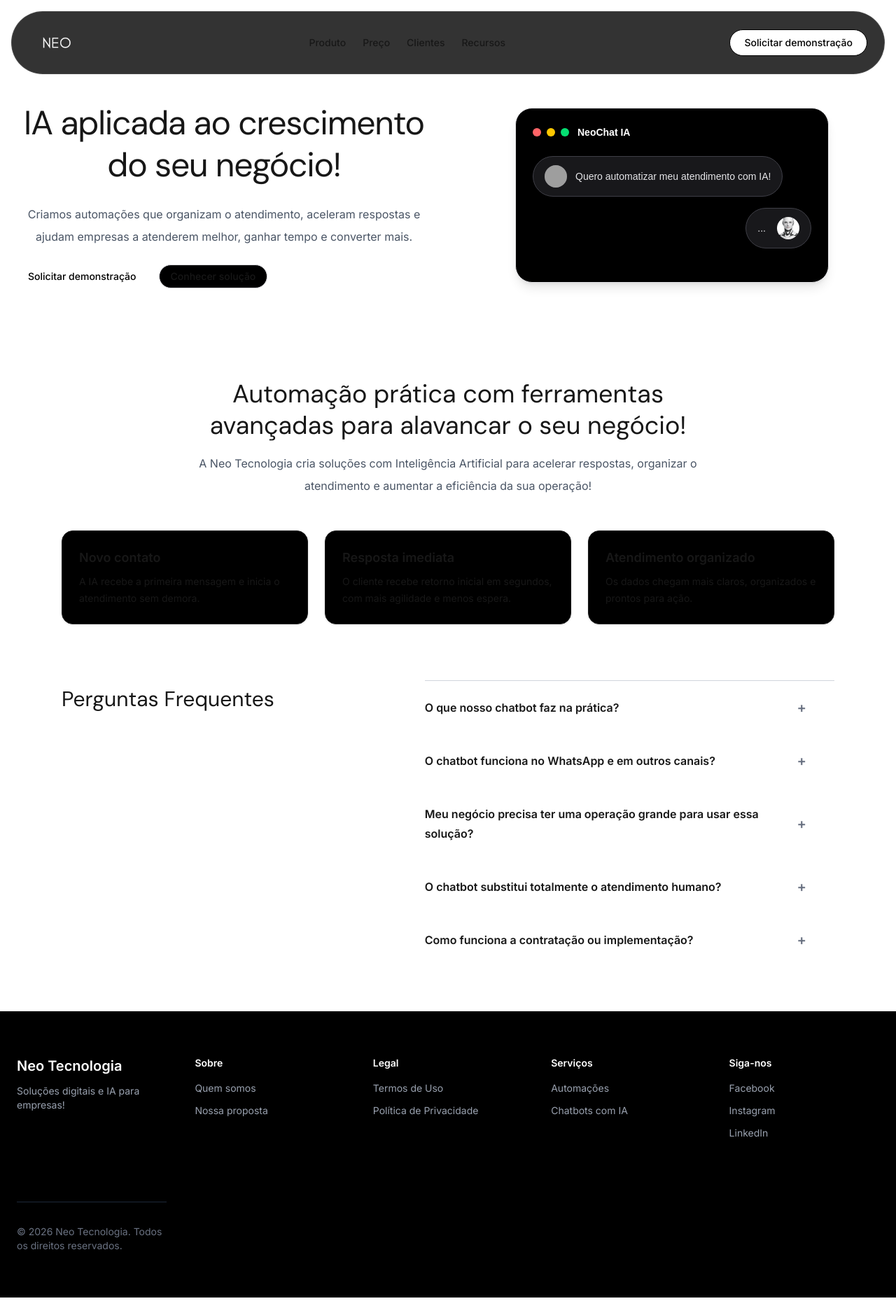
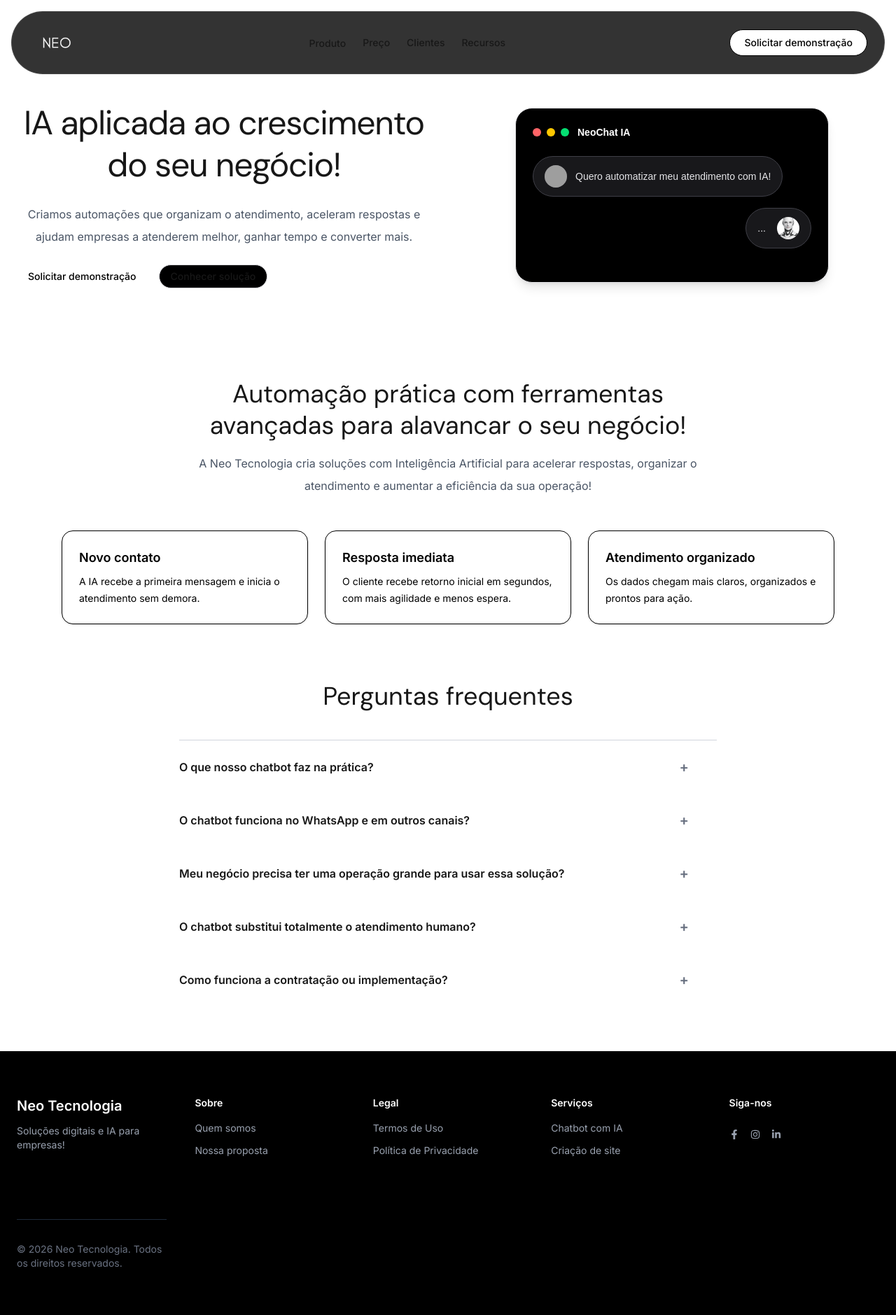
Before and after one commit to xneotecnologiax/site-neo-tecnologia, a Next.js app: page / in a window 1280 px wide. Shown: the whole page at 70% size. Before the commit the page ends 1854 px from the top, so only its background shows below. Built offline with nearby package versions, Linux system fonts and the light colour scheme; grey boxes are pictures that could not be loaded.

Commit message:
Atualização do site da empresa Neo Tecnologia

```diff
--- a/app/components/Footer.tsx
+++ b/app/components/Footer.tsx
@@ -1,3 +1,7 @@
+"use client";
+
+import { FaFacebookF, FaInstagram, FaLinkedinIn } from "react-icons/fa";
+
 function Footer() {
 
     return (
@@ -20,14 +24,16 @@ function Footer() {
                     </div>
                     <div>
                         <h4 className="font-[family-name:var(--font-inter)] mb-4 text-sm font-semibold">Serviços</h4>
-                        <p className="font-[family-name:var(--font-inter)] mt-3 text-sm text-gray-400">Automações</p>
-                        <p className="font-[family-name:var(--font-inter)] mt-3 text-sm text-gray-400">Chatbots com IA</p>
+                        <p className="font-[family-name:var(--font-inter)] mt-3 text-sm text-gray-400">Chatbot com IA</p>
+                        <p className="font-[family-name:var(--font-inter)] mt-3 text-sm text-gray-400">Criação de site</p>
                     </div>
                     <div>
                         <h4 className="font-[family-name:var(--font-inter)] mb-4 text-sm font-semibold">Siga-nos</h4>
-                        <a href="#" className="font-[family-name:var(--font-inter)] mt-3 block text-sm text-gray-400 transition-colors hover:text-white">Facebook</a>
-                        <a href="#" className="font-[family-name:var(--font-inter)] mt-3 block text-sm text-gray-400 transition-colors hover:text-white">Instagram</a>
-                        <a href="#" className="font-[family-name:var(--font-inter)] mt-3 block text-sm text-gray-400 transition-colors hover:text-white">LinkedIn</a>
+                        <div className="flex items-center gap-4">
+                            <a href="https://www.facebook.com/profile.php?id=61565306484488" className="block text-sm text-gray-400 mt-3 hover:text-white transition-colors"><FaFacebookF /></a>
+                            <a href="https://www.instagram.com/neotecnologia.oficial/" className="block text-sm text-gray-400 mt-3 hover:text-white transition-colors"><FaInstagram /></a>
+                            <a href="https://www.linkedin.com/in/neo-tecnologia-13082240a/" className="block text-sm text-gray-400 mt-3 hover:text-white transition-colors"><FaLinkedinIn /></a>
+                        </div>
                     </div>
                     <div className="mt-12 border-t border-gray-800 pt-8">
                         <p className="font-[family-name:var(--font-inter)] text-sm text-gray-500">© 2026 Neo Tecnologia. Todos os direitos reservados.</p>
--- a/app/components/Header.tsx
+++ b/app/components/Header.tsx
@@ -7,6 +7,8 @@ import { useState } from "react";
 function Header() {
 
   const [isMenuOpen, setIsMenuOpen] = useState(false);
+  const [isProdutoOpen, setIsProdutoOpen] = useState(false);
+  const [isMobileProdutoOpen, setIsMobileProdutoOpen] = useState(false);
 
   return (
     <header id="topo" className="sticky top-0 z-50 px-4 pt-4">
@@ -28,7 +30,25 @@ function Header() {
         </div>
         <div>
           <nav className={`${inter.className} hidden md:flex flex-wrap items-center justify-center gap-4 md:gap-6`}>
-            <a href="#produto" className="text-sm font-medium hover:opacity-70 transition">Produto</a>
+            <div className="relative">
+              <button type="button" onClick={() => setIsProdutoOpen(!isProdutoOpen)} className="text-sm font-medium hover:opacity-70 transition">Produto</button>
+              {isProdutoOpen && (
+                <div className="absolute top-full left-0 z-50 mt-4 w-[350px] rounded-[28px] border border-white/10 bg-zinc-950 p-4 shadow-2xl">
+                  <div className="grid grid-cols-1 items-stretch gap-4">
+                    <div className="grid h-full grid-rows-2 gap-3">
+                      <a href="#chatbotcomia" className="block h-full rounded-2xl border border-white/15 bg-[#14141a] px-4 py-3 transition hover:bg-[#1b1b22]">
+                        <p className="text-base font-medium text-white">Chatbot com IA</p>
+                        <p className="mt-1 text-sm leading-6 text-white/60">Atendimento inteligente com IA para empresas.</p>
+                      </a>
+                      <a href="#criaçãodesite" className="block h-full rounded-2xl border border-white/15 bg-[#14141a] px-4 py-3 transition hover:bg-[#1b1b22]">
+                        <p className="text-base font-medium text-white">Criação de site</p>
+                        <p className="mt-1 text-sm leading-6 text-white/60">Sites modernos para apresentar sua empresa e converter mais clientes.</p>
+                      </a>
+                    </div>
+                  </div>
+                </div>
+              )}
+            </div>
             <a href="#preço" className="text-sm font-medium hover:opacity-70 transition">Preço</a>
             <a href="#clientes" className="text-sm font-medium hover:opacity-70 transition">Clientes</a>
             <a href="#recursos" className="text-sm font-medium hover:opacity-70 transition">Recursos</a>
@@ -38,8 +58,23 @@ function Header() {
       </div>
 
       {isMenuOpen && (
-        <div className={`${inter.className} md:hidden flex flex-col gap-4 border-t border-white/10 px-4 pt-4 pb-4`}>
-          <a href="#produto" onClick={() => setIsMenuOpen(false)} className="text-lg font-medium hover:opacity-70 transition">Produto</a>
+        <div className={`${inter.className} md:hidden mt-5 flex flex-col gap-3 rounded-[28px] border-t border-white/10 bg-black/80 px-4 pt-4 pb-5 shadow-2xl backdrop-blur-md`}>
+          <button onClickCapture={() => setIsMobileProdutoOpen(!isMobileProdutoOpen)} className="flex w-full items-center justify-between py-3 text-left text-lg font-medium hover:opacity-70 transition">
+            <span>Produto</span>
+            <span className="text-xl leading-none">{isMobileProdutoOpen ? "-" : "+"}</span>
+          </button>
+          {isMobileProdutoOpen && (
+            <div className="mt-3 overflow-hidden rounded-[24px] border border-white/10 bg-zinc-950">
+              <a href="#chatbotcomia" onClick={() => {setIsMenuOpen(false); setIsMobileProdutoOpen(false);}} className="block border-b border-white/10 px-4 py-4 transition hover:bg-white/5">
+                <p className="text-base font-medium text-white">Chatbot com IA</p>
+                <p className="mt-1 text-sm leading-6 text-white/60">Atendimento inteligente com IA para empresas.</p>
+              </a>
+              <a href="criaçãodesite" onClick={() => {setIsMenuOpen(false); setIsMobileProdutoOpen(false);}} className="block px-4 py-4 transition hover:bg-white/5">
+                <p className="text-base font-medium text-white">Criação de site</p>
+                <p className="mt-1 text-sm leading-6 text-white/60">Sites modernos para apresentar sua empresa e converter masis clientes.</p>
+              </a>
+            </div>
+          )}
           <a href="#preco" onClick={() => setIsMenuOpen(false)} className="text-lg font-medium hover:opacity-70 transition">Preço</a>
           <a href="#clientes" onClick={() => setIsMenuOpen(false)} className="text-lg font-medium hover:opacity-70 transition">Clientes</a>
           <a href="#recursos" onClick={() => setIsMenuOpen(false)} className="text-lg font-medium hover:opacity-70 transition">Recursos</a>
--- a/app/components/Main.tsx
+++ b/app/components/Main.tsx
@@ -14,24 +14,24 @@ function Main() {
                 <p className="font-[family-name:var(--font-inter)] text-center mt-4 text-sm leading-7 text-gray-600 sm:text-base sm:leading-8">A Neo Tecnologia cria soluções com Inteligência Artificial para acelerar respostas, organizar o atendimento e aumentar a eficiência da sua operação!</p>
             </div>
             <div className="mb-10 grid gap-5 sm:gap-6 md:mb-12 md:grid-cols-3">
-                <div className="rounded-2xl border bg-black p-5 shadow-sm sm:p-6">
-                    <h3 className={`${inter.className} mb-2 text-lg font-semibold text-white-400`}>Novo contato</h3>
-                    <p className={`${inter.className} text-sm leading-6 text-white-400`}>A IA recebe a primeira mensagem e inicia o atendimento sem demora.</p>
+                <div className="rounded-2xl border border-black bg-white p-5 shadow-sm sm:p-6">
+                    <h3 className={`${inter.className} mb-2 text-lg font-semibold text-black`}>Novo contato</h3>
+                    <p className={`${inter.className} text-sm leading-6 text-black`}>A IA recebe a primeira mensagem e inicia o atendimento sem demora.</p>
                 </div>
-                <div className="rounded-2xl border bg-black p-5 shadow-sm sm:p-6">
-                    <h3 className={`${inter.className} mb-2 text-lg font-semibold text-white-400`}>Resposta imediata</h3>
-                    <p className={`${inter.className} text-sm leading-6 text-white-400`}>O cliente recebe retorno inicial em segundos, com mais agilidade e menos espera.</p>
+                <div className="rounded-2xl border border-black bg-white p-5 shadow-sm sm:p-6">
+                    <h3 className={`${inter.className} mb-2 text-lg font-semibold text-black`}>Resposta imediata</h3>
+                    <p className={`${inter.className} text-sm leading-6 text-black`}>O cliente recebe retorno inicial em segundos, com mais agilidade e menos espera.</p>
                 </div>
-                <div className="rounded-2xl border bg-black p-5 shadow-sm sm:p-6">
-                    <h3 className={`${inter.className} mb-2 text-lg font-semibold text-white-400`}>Atendimento organizado</h3>
-                    <p className={`${inter.className} text-sm leading-6 text-white-400`}>Os dados chegam mais claros, organizados e prontos para ação.</p>
+                <div className="rounded-2xl border border-black bg-white p-5 shadow-sm sm:p-6">
+                    <h3 className={`${inter.className} mb-2 text-lg font-semibold text-black`}>Atendimento organizado</h3>
+                    <p className={`${inter.className} text-sm leading-6 text-black`}>Os dados chegam mais claros, organizados e prontos para ação.</p>
                 </div>
             </div>
-            <div className="mt-20 grid gap-10 md:grid-cols-[0.9fr_1.1fr]">
-                <div className="max-w-sm md:pt-2">
-                    <h2 className={`${dmSans.className} text-3xl font-normal leading-tight`}>Perguntas Frequentes</h2>
+            <div className="mt-20">
+                <div className="mb-10 text-center">
+                    <h2 className={`${dmSans.className} text-3xl font-normal leading-tight sm:text-4xl`}>Perguntas frequentes</h2>
                 </div>
-                <div className={`${inter.className} border-t border-gray-300 mt-4 md:mt-0`}>
+                <div className={`${inter.className} mx-auto max-w-3xl border-t border-gray-300`}>
                     <h3 className="py-6 text-base font-medium leading-7 pr-10 font-semibold flex items-center justify-between gap-4 cursor-pointer" onClick={() => setFaqAberta(faqAberta === 1 ? 0 : 1)}>
                         <span>O que nosso chatbot faz na prática?</span>
                         <span className="text-xl leading-none text-gray-500">{faqAberta === 1 ? "-" : "+"}</span>
--- a/package.json
+++ b/package.json
@@ -11,7 +11,8 @@
   "dependencies": {
     "next": "16.0.10",
     "react": "19.2.1",
-    "react-dom": "19.2.1"
+    "react-dom": "19.2.1",
+    "react-icons": "^5.6.0"
   },
   "devDependencies": {
     "@tailwindcss/postcss": "^4",
```
Also changed, not shown: 1 other file (tests, documents, lock files or other folders).
